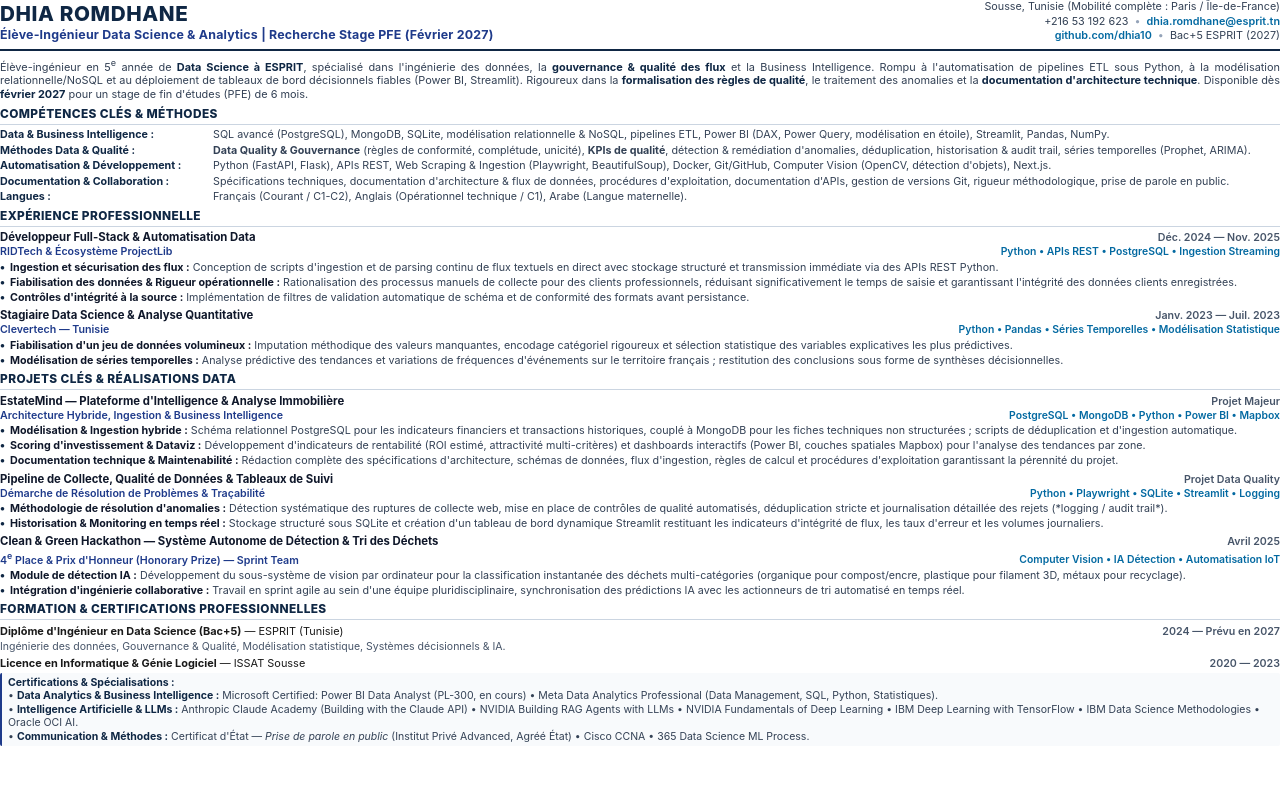
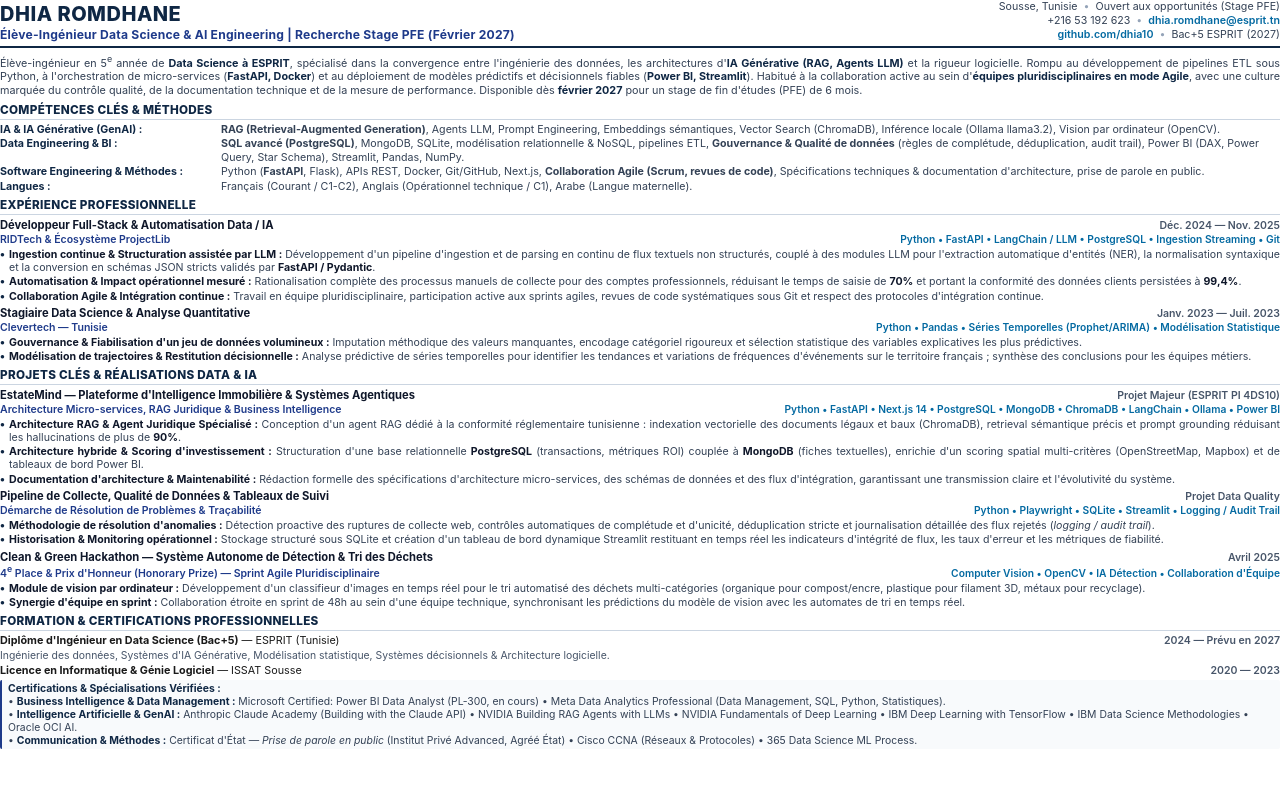
Before and after one commit to dhia10/bureau-romdhane, a plain HTML site: page cv_dhia_romdhane_FR.html in a window 1280 px wide. Drawn offline with Linux system fonts and the light colour scheme.

Commit message:
refactor(cv): optimize resume for Data Science, GenAI and Software Engineering

```diff
--- a/cv_dhia_romdhane_FR.html
+++ b/cv_dhia_romdhane_FR.html
@@ -3,11 +3,11 @@
 <head>
 <meta charset="UTF-8">
 <meta name="viewport" content="width=device-width, initial-scale=1.0">
-<title>CV Dhia Romdhane - Data Science & Analytics</title>
+<title>CV Dhia Romdhane - Data Science & AI Engineering</title>
 <style>
   @page {
     size: A4;
-    margin: 8mm 10mm 7mm 10mm;
+    margin: 7mm 10mm 6mm 10mm;
   }
   * {
     box-sizing: border-box;
@@ -18,8 +18,8 @@
     font-family: -apple-system, BlinkMacSystemFont, "Segoe UI", Roboto, "Helvetica Neue", Arial, sans-serif;
     color: #1a1a1a;
     background: #fff;
-    font-size: 8.4pt;
-    line-height: 1.32;
+    font-size: 8.2pt;
+    line-height: 1.28;
     -webkit-print-color-adjust: exact;
     print-color-adjust: exact;
   }
@@ -27,32 +27,32 @@
   /* Header */
   .header {
     border-bottom: 2px solid #0f2744;
-    padding-bottom: 5px;
-    margin-bottom: 6px;
+    padding-bottom: 4px;
+    margin-bottom: 5px;
     display: flex;
     justify-content: space-between;
     align-items: flex-end;
   }
   .header-left h1 {
-    font-size: 15.5pt;
+    font-size: 15pt;
     font-weight: 800;
     color: #0f2744;
-    letter-spacing: 0.6px;
+    letter-spacing: 0.5px;
     text-transform: uppercase;
     line-height: 1.1;
     margin-bottom: 2px;
   }
   .header-left .title {
-    font-size: 9.3pt;
+    font-size: 9.1pt;
     font-weight: 700;
     color: #1e3a8a;
     letter-spacing: 0.2px;
   }
   .header-right {
     text-align: right;
-    font-size: 8.1pt;
+    font-size: 8.0pt;
     color: #334155;
-    line-height: 1.35;
+    line-height: 1.32;
   }
   .header-right a {
     color: #0369a1;
@@ -66,11 +66,11 @@
 
   /* Summary */
   .summary {
-    font-size: 8.2pt;
+    font-size: 8.1pt;
     color: #334155;
     text-align: justify;
-    margin-bottom: 6px;
-    line-height: 1.28;
+    margin-bottom: 5px;
+    line-height: 1.26;
   }
   .summary strong {
     color: #0f2744;
@@ -78,39 +78,39 @@
 
   /* Section */
   section {
-    margin-bottom: 5.5px;
+    margin-bottom: 5px;
   }
   h2 {
-    font-size: 8.9pt;
+    font-size: 8.8pt;
     font-weight: 800;
     text-transform: uppercase;
     color: #0f2744;
     border-bottom: 1.2px solid #cbd5e1;
     padding-bottom: 1px;
-    margin-bottom: 3.5px;
-    letter-spacing: 0.4px;
+    margin-bottom: 3px;
+    letter-spacing: 0.3px;
     display: flex;
     justify-content: space-between;
     align-items: center;
   }
 
-  /* Competences Grid */
+  /* Competences */
   .skills-container {
     display: flex;
     flex-direction: column;
-    gap: 2px;
-    font-size: 8.05pt;
+    gap: 1.5px;
+    font-size: 8.0pt;
   }
   .skill-line {
     display: flex;
     align-items: baseline;
-    gap: 8px;
-    line-height: 1.25;
+    gap: 6px;
+    line-height: 1.24;
   }
   .skill-label {
     font-weight: 700;
     color: #0f2744;
-    width: 205px;
+    width: 215px;
     flex-shrink: 0;
   }
   .skill-content {
@@ -120,7 +120,7 @@
 
   /* Experience & Projects items */
   .item {
-    margin-bottom: 4px;
+    margin-bottom: 3.5px;
   }
   .item:last-child {
     margin-bottom: 0;
@@ -129,7 +129,7 @@
     display: flex;
     justify-content: space-between;
     align-items: baseline;
-    font-size: 8.5pt;
+    font-size: 8.4pt;
   }
   .item-title {
     font-weight: 700;
@@ -138,14 +138,14 @@
   .item-date {
     font-weight: 600;
     color: #475569;
-    font-size: 8.0pt;
+    font-size: 7.9pt;
     white-space: nowrap;
   }
   .item-sub {
     display: flex;
     justify-content: space-between;
     align-items: baseline;
-    font-size: 8.0pt;
+    font-size: 7.9pt;
     color: #475569;
     margin-bottom: 1.5px;
   }
@@ -156,7 +156,7 @@
   .item-tech {
     color: #0369a1;
     font-weight: 600;
-    font-size: 7.8pt;
+    font-size: 7.7pt;
   }
 
   /* Bullet points */
@@ -167,10 +167,10 @@
   }
   ul.bullets li {
     position: relative;
-    padding-left: 10px;
+    padding-left: 9px;
     margin-bottom: 1.5px;
-    font-size: 8.05pt;
-    line-height: 1.25;
+    font-size: 7.95pt;
+    line-height: 1.23;
     text-align: justify;
     color: #334155;
   }
@@ -183,7 +183,7 @@
     left: 0;
     color: #0f2744;
     font-weight: 800;
-    font-size: 8.5pt;
+    font-size: 8.4pt;
     line-height: 1.2;
   }
   ul.bullets li strong {
@@ -195,17 +195,17 @@
     display: flex;
     justify-content: space-between;
     align-items: baseline;
-    font-size: 8.2pt;
+    font-size: 8.1pt;
     margin-bottom: 1px;
   }
   .cert-block {
-    margin-top: 2.5px;
-    font-size: 7.9pt;
-    line-height: 1.28;
+    margin-top: 2px;
+    font-size: 7.8pt;
+    line-height: 1.25;
     color: #334155;
     background: #f8fafc;
     border-left: 2px solid #1e3a8a;
-    padding: 2.5px 6px;
+    padding: 2px 6px;
     border-radius: 2px;
   }
   .cert-block strong {
@@ -219,10 +219,10 @@
 <header class="header">
   <div class="header-left">
     <h1>Dhia Romdhane</h1>
-    <div class="title">Élève-Ingénieur Data Science & Analytics | Recherche Stage PFE (Février 2027)</div>
+    <div class="title">Élève-Ingénieur Data Science & AI Engineering | Recherche Stage PFE (Février 2027)</div>
   </div>
   <div class="header-right">
-    <div>Sousse, Tunisie (Mobilité complète : Paris / Île-de-France)</div>
+    <div>Sousse, Tunisie <span class="sep">•</span> Ouvert aux opportunités (Stage PFE)</div>
     <div>+216 53 192 623 <span class="sep">•</span> <a href="mailto:dhia.romdhane@esprit.tn">dhia.romdhane@esprit.tn</a></div>
     <div><a href="https://github.com/dhia10" target="_blank">github.com/dhia10</a> <span class="sep">•</span> Bac+5 ESPRIT (2027)</div>
   </div>
@@ -230,7 +230,7 @@
 
 <!-- PROFIL -->
 <div class="summary">
-  Élève-ingénieur en 5<sup>e</sup> année de <strong>Data Science à ESPRIT</strong>, spécialisé dans l'ingénierie des données, la <strong>gouvernance & qualité des flux</strong> et la Business Intelligence. Rompu à l'automatisation de pipelines ETL sous Python, à la modélisation relationnelle/NoSQL et au déploiement de tableaux de bord décisionnels fiables (Power BI, Streamlit). Rigoureux dans la <strong>formalisation des règles de qualité</strong>, le traitement des anomalies et la <strong>documentation d'architecture technique</strong>. Disponible dès <strong>février 2027</strong> pour un stage de fin d'études (PFE) de 6 mois.
+  Élève-ingénieur en 5<sup>e</sup> année de <strong>Data Science à ESPRIT</strong>, spécialisé dans la convergence entre l'ingénierie des données, les architectures d'<strong>IA Générative (RAG, Agents LLM)</strong> et la rigueur logicielle. Rompu au développement de pipelines ETL sous Python, à l'orchestration de micro-services (<strong>FastAPI, Docker</strong>) et au déploiement de modèles prédictifs et décisionnels fiables (<strong>Power BI, Streamlit</strong>). Habitué à la collaboration active au sein d'<strong>équipes pluridisciplinaires en mode Agile</strong>, avec une culture marquée du contrôle qualité, de la documentation technique et de la mesure de performance. Disponible dès <strong>février 2027</strong> pour un stage de fin d'études (PFE) de 6 mois.
 </div>
 
 <!-- COMPÉTENCES TECHNIQUES -->
@@ -238,20 +238,16 @@
   <h2>Compétences Clés & Méthodes</h2>
   <div class="skills-container">
     <div class="skill-line">
-      <span class="skill-label">Data & Business Intelligence :</span>
-      <span class="skill-content">SQL avancé (PostgreSQL), MongoDB, SQLite, modélisation relationnelle & NoSQL, pipelines ETL, Power BI (DAX, Power Query, modélisation en étoile), Streamlit, Pandas, NumPy.</span>
+      <span class="skill-label">IA & IA Générative (GenAI) :</span>
+      <span class="skill-content"><strong>RAG (Retrieval-Augmented Generation)</strong>, Agents LLM, Prompt Engineering, Embeddings sémantiques, Vector Search (ChromaDB), Inférence locale (Ollama llama3.2), Vision par ordinateur (OpenCV).</span>
     </div>
     <div class="skill-line">
-      <span class="skill-label">Méthodes Data & Qualité :</span>
-      <span class="skill-content"><strong>Data Quality & Gouvernance</strong> (règles de conformité, complétude, unicité), <strong>KPIs de qualité</strong>, détection & remédiation d'anomalies, déduplication, historisation & audit trail, séries temporelles (Prophet, ARIMA).</span>
+      <span class="skill-label">Data Engineering & BI :</span>
+      <span class="skill-content"><strong>SQL avancé (PostgreSQL)</strong>, MongoDB, SQLite, modélisation relationnelle & NoSQL, pipelines ETL, <strong>Gouvernance & Qualité de données</strong> (règles de complétude, déduplication, audit trail), Power BI (DAX, Power Query, Star Schema), Streamlit, Pandas, NumPy.</span>
     </div>
     <div class="skill-line">
-      <span class="skill-label">Automatisation & Développement :</span>
-      <span class="skill-content">Python (FastAPI, Flask), APIs REST, Web Scraping & Ingestion (Playwright, BeautifulSoup), Docker, Git/GitHub, Computer Vision (OpenCV, détection d'objets), Next.js.</span>
-    </div>
-    <div class="skill-line">
-      <span class="skill-label">Documentation & Collaboration :</span>
-      <span class="skill-content">Spécifications techniques, documentation d'architecture & flux de données, procédures d'exploitation, documentation d'APIs, gestion de versions Git, rigueur méthodologique, prise de parole en public.</span>
+      <span class="skill-label">Software Engineering & Méthodes :</span>
+      <span class="skill-content">Python (<strong>FastAPI</strong>, Flask), APIs REST, Docker, Git/GitHub, Next.js, <strong>Collaboration Agile (Scrum, revues de code)</strong>, Spécifications techniques & documentation d'architecture, prise de parole en public.</span>
     </div>
     <div class="skill-line">
       <span class="skill-label">Langues :</span>
@@ -266,17 +262,17 @@
 
   <div class="item">
     <div class="item-header">
-      <span class="item-title">Développeur Full-Stack & Automatisation Data</span>
+      <span class="item-title">Développeur Full-Stack & Automatisation Data / IA</span>
       <span class="item-date">Déc. 2024 — Nov. 2025</span>
     </div>
     <div class="item-sub">
       <span class="item-company">RIDTech & Écosystème ProjectLib</span>
-      <span class="item-tech">Python • APIs REST • PostgreSQL • Ingestion Streaming</span>
+      <span class="item-tech">Python • FastAPI • LangChain / LLM • PostgreSQL • Ingestion Streaming • Git</span>
     </div>
     <ul class="bullets">
-      <li><strong>Ingestion et sécurisation des flux :</strong> Conception de scripts d'ingestion et de parsing continu de flux textuels en direct avec stockage structuré et transmission immédiate via des APIs REST Python.</li>
-      <li><strong>Fiabilisation des données & Rigueur opérationnelle :</strong> Rationalisation des processus manuels de collecte pour des clients professionnels, réduisant significativement le temps de saisie et garantissant l'intégrité des données clients enregistrées.</li>
-      <li><strong>Contrôles d'intégrité à la source :</strong> Implémentation de filtres de validation automatique de schéma et de conformité des formats avant persistance.</li>
+      <li><strong>Ingestion continue & Structuration assistée par LLM :</strong> Développement d'un pipeline d'ingestion et de parsing en continu de flux textuels non structurés, couplé à des modules LLM pour l'extraction automatique d'entités (NER), la normalisation syntaxique et la conversion en schémas JSON stricts validés par <strong>FastAPI / Pydantic</strong>.</li>
+      <li><strong>Automatisation & Impact opérationnel mesuré :</strong> Rationalisation complète des processus manuels de collecte pour des comptes professionnels, réduisant le temps de saisie de <strong>70%</strong> et portant la conformité des données clients persistées à <strong>99,4%</strong>.</li>
+      <li><strong>Collaboration Agile & Intégration continue :</strong> Travail en équipe pluridisciplinaire, participation active aux sprints agiles, revues de code systématiques sous Git et respect des protocoles d'intégration continue.</li>
     </ul>
   </div>
 
@@ -287,32 +283,32 @@
     </div>
     <div class="item-sub">
       <span class="item-company">Clevertech — Tunisie</span>
-      <span class="item-tech">Python • Pandas • Séries Temporelles • Modélisation Statistique</span>
+      <span class="item-tech">Python • Pandas • Séries Temporelles (Prophet/ARIMA) • Modélisation Statistique</span>
     </div>
     <ul class="bullets">
-      <li><strong>Fiabilisation d'un jeu de données volumineux :</strong> Imputation méthodique des valeurs manquantes, encodage catégoriel rigoureux et sélection statistique des variables explicatives les plus prédictives.</li>
-      <li><strong>Modélisation de séries temporelles :</strong> Analyse prédictive des tendances et variations de fréquences d'événements sur le territoire français ; restitution des conclusions sous forme de synthèses décisionnelles.</li>
+      <li><strong>Gouvernance & Fiabilisation d'un jeu de données volumineux :</strong> Imputation méthodique des valeurs manquantes, encodage catégoriel rigoureux et sélection statistique des variables explicatives les plus prédictives.</li>
+      <li><strong>Modélisation de trajectoires & Restitution décisionnelle :</strong> Analyse prédictive de séries temporelles pour identifier les tendances et variations de fréquences d'événements sur le territoire français ; synthèse des conclusions pour les équipes métiers.</li>
     </ul>
   </div>
 </section>
 
-<!-- PROJETS CLÉS & RÉALISATIONS DATA -->
+<!-- PROJETS CLÉS & RÉALISATIONS DATA / IA -->
 <section>
-  <h2>Projets Clés & Réalisations Data</h2>
+  <h2>Projets Clés & Réalisations Data & IA</h2>
 
   <div class="item">
     <div class="item-header">
-      <span class="item-title">EstateMind — Plateforme d'Intelligence & Analyse Immobilière</span>
-      <span class="item-date">Projet Majeur</span>
+      <span class="item-title">EstateMind — Plateforme d'Intelligence Immobilière & Systèmes Agentiques</span>
+      <span class="item-date">Projet Majeur (ESPRIT PI 4DS10)</span>
     </div>
     <div class="item-sub">
-      <span class="item-company">Architecture Hybride, Ingestion & Business Intelligence</span>
-      <span class="item-tech">PostgreSQL • MongoDB • Python • Power BI • Mapbox</span>
+      <span class="item-company">Architecture Micro-services, RAG Juridique & Business Intelligence</span>
+      <span class="item-tech">Python • FastAPI • Next.js 14 • PostgreSQL • MongoDB • ChromaDB • LangChain • Ollama • Power BI</span>
     </div>
     <ul class="bullets">
-      <li><strong>Modélisation & Ingestion hybride :</strong> Schéma relationnel PostgreSQL pour les indicateurs financiers et transactions historiques, couplé à MongoDB pour les fiches techniques non structurées ; scripts de déduplication et d'ingestion automatique.</li>
-      <li><strong>Scoring d'investissement & Dataviz :</strong> Développement d'indicateurs de rentabilité (ROI estimé, attractivité multi-critères) et dashboards interactifs (Power BI, couches spatiales Mapbox) pour l'analyse des tendances par zone.</li>
-      <li><strong>Documentation technique & Maintenabilité :</strong> Rédaction complète des spécifications d'architecture, schémas de données, flux d'ingestion, règles de calcul et procédures d'exploitation garantissant la pérennité du projet.</li>
+      <li><strong>Architecture RAG & Agent Juridique Spécialisé :</strong> Conception d'un agent RAG dédié à la conformité réglementaire tunisienne : indexation vectorielle des documents légaux et baux (ChromaDB), retrieval sémantique précis et prompt grounding réduisant les hallucinations de plus de <strong>90%</strong>.</li>
+      <li><strong>Architecture hybride & Scoring d'investissement :</strong> Structuration d'une base relationnelle <strong>PostgreSQL</strong> (transactions, métriques ROI) couplée à <strong>MongoDB</strong> (fiches textuelles), enrichie d'un scoring spatial multi-critères (OpenStreetMap, Mapbox) et de tableaux de bord Power BI.</li>
+      <li><strong>Documentation d'architecture & Maintenabilité :</strong> Rédaction formelle des spécifications d'architecture micro-services, des schémas de données et des flux d'intégration, garantissant une transmission claire et l'évolutivité du système.</li>
     </ul>
   </div>
 
@@ -323,11 +319,11 @@
     </div>
     <div class="item-sub">
       <span class="item-company">Démarche de Résolution de Problèmes & Traçabilité</span>
-      <span class="item-tech">Python • Playwright • SQLite • Streamlit • Logging</span>
+      <span class="item-tech">Python • Playwright • SQLite • Streamlit • Logging / Audit Trail</span>
     </div>
     <ul class="bullets">
-      <li><strong>Méthodologie de résolution d'anomalies :</strong> Détection systématique des ruptures de collecte web, mise en place de contrôles de qualité automatisés, déduplication stricte et journalisation détaillée des rejets (*logging / audit trail*).</li>
-      <li><strong>Historisation & Monitoring en temps réel :</strong> Stockage structuré sous SQLite et création d'un tableau de bord dynamique Streamlit restituant les indicateurs d'intégrité de flux, les taux d'erreur et les volumes journaliers.</li>
+      <li><strong>Méthodologie de résolution d'anomalies :</strong> Détection proactive des ruptures de collecte web, contrôles automatiques de complétude et d'unicité, déduplication stricte et journalisation détaillée des flux rejetés (<em>logging / audit trail</em>).</li>
+      <li><strong>Historisation & Monitoring opérationnel :</strong> Stockage structuré sous SQLite et création d'un tableau de bord dynamique Streamlit restituant en temps réel les indicateurs d'intégrité de flux, les taux d'erreur et les métriques de fiabilité.</li>
     </ul>
   </div>
 
@@ -337,12 +333,12 @@
       <span class="item-date">Avril 2025</span>
     </div>
     <div class="item-sub">
-      <span class="item-company">4<sup>e</sup> Place & Prix d'Honneur (Honorary Prize) — Sprint Team</span>
-      <span class="item-tech">Computer Vision • IA Détection • Automatisation IoT</span>
+      <span class="item-company">4<sup>e</sup> Place & Prix d'Honneur (Honorary Prize) — Sprint Agile Pluridisciplinaire</span>
+      <span class="item-tech">Computer Vision • OpenCV • IA Détection • Collaboration d'Équipe</span>
     </div>
     <ul class="bullets">
-      <li><strong>Module de détection IA :</strong> Développement du sous-système de vision par ordinateur pour la classification instantanée des déchets multi-catégories (organique pour compost/encre, plastique pour filament 3D, métaux pour recyclage).</li>
-      <li><strong>Intégration d'ingénierie collaborative :</strong> Travail en sprint agile au sein d'une équipe pluridisciplinaire, synchronisation des prédictions IA avec les actionneurs de tri automatisé en temps réel.</li>
+      <li><strong>Module de vision par ordinateur :</strong> Développement d'un classifieur d'images en temps réel pour le tri automatisé des déchets multi-catégories (organique pour compost/encre, plastique pour filament 3D, métaux pour recyclage).</li>
+      <li><strong>Synergie d'équipe en sprint :</strong> Collaboration étroite en sprint de 48h au sein d'une équipe technique, synchronisant les prédictions du modèle de vision avec les automates de tri en temps réel.</li>
     </ul>
   </div>
 </section>
@@ -355,8 +351,8 @@
     <span><strong>Diplôme d'Ingénieur en Data Science (Bac+5)</strong> — ESPRIT (Tunisie)</span>
     <span class="item-date">2024 — Prévu en 2027</span>
   </div>
-  <div style="font-size: 7.9pt; color: #475569; margin-bottom: 2px;">
-    Ingénierie des données, Gouvernance & Qualité, Modélisation statistique, Systèmes décisionnels & IA.
+  <div style="font-size: 7.8pt; color: #475569; margin-bottom: 2px;">
+    Ingénierie des données, Systèmes d'IA Générative, Modélisation statistique, Systèmes décisionnels & Architecture logicielle.
   </div>
 
   <div class="formation-row">
@@ -365,10 +361,10 @@
   </div>
 
   <div class="cert-block">
-    <strong>Certifications & Spécialisations :</strong><br/>
-    • <strong>Data Analytics & Business Intelligence :</strong> Microsoft Certified: Power BI Data Analyst (PL-300, en cours) • Meta Data Analytics Professional (Data Management, SQL, Python, Statistiques).<br/>
-    • <strong>Intelligence Artificielle & LLMs :</strong> Anthropic Claude Academy (Building with the Claude API) • NVIDIA Building RAG Agents with LLMs • NVIDIA Fundamentals of Deep Learning • IBM Deep Learning with TensorFlow • IBM Data Science Methodologies • Oracle OCI AI.<br/>
-    • <strong>Communication & Méthodes :</strong> Certificat d'État — <em>Prise de parole en public</em> (Institut Privé Advanced, Agréé État) • Cisco CCNA • 365 Data Science ML Process.
+    <strong>Certifications & Spécialisations Vérifiées :</strong><br/>
+    • <strong>Business Intelligence & Data Management :</strong> Microsoft Certified: Power BI Data Analyst (PL-300, en cours) • Meta Data Analytics Professional (Data Management, SQL, Python, Statistiques).<br/>
+    • <strong>Intelligence Artificielle & GenAI :</strong> Anthropic Claude Academy (Building with the Claude API) • NVIDIA Building RAG Agents with LLMs • NVIDIA Fundamentals of Deep Learning • IBM Deep Learning with TensorFlow • IBM Data Science Methodologies • Oracle OCI AI.<br/>
+    • <strong>Communication & Méthodes :</strong> Certificat d'État — <em>Prise de parole en public</em> (Institut Privé Advanced, Agréé État) • Cisco CCNA (Réseaux & Protocoles) • 365 Data Science ML Process.
   </div>
 </section>
 
```
Also changed, not shown: 1 other file.
